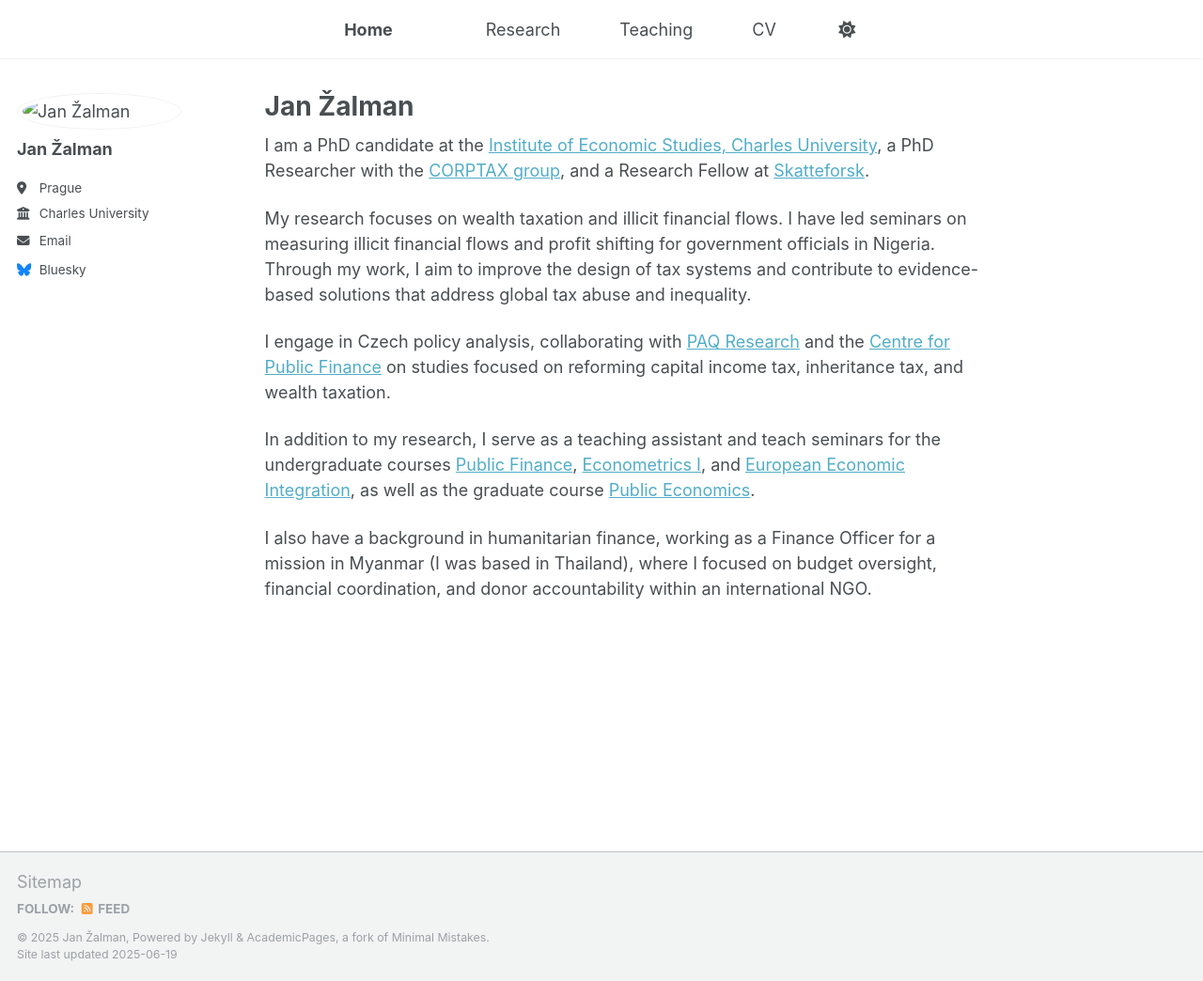
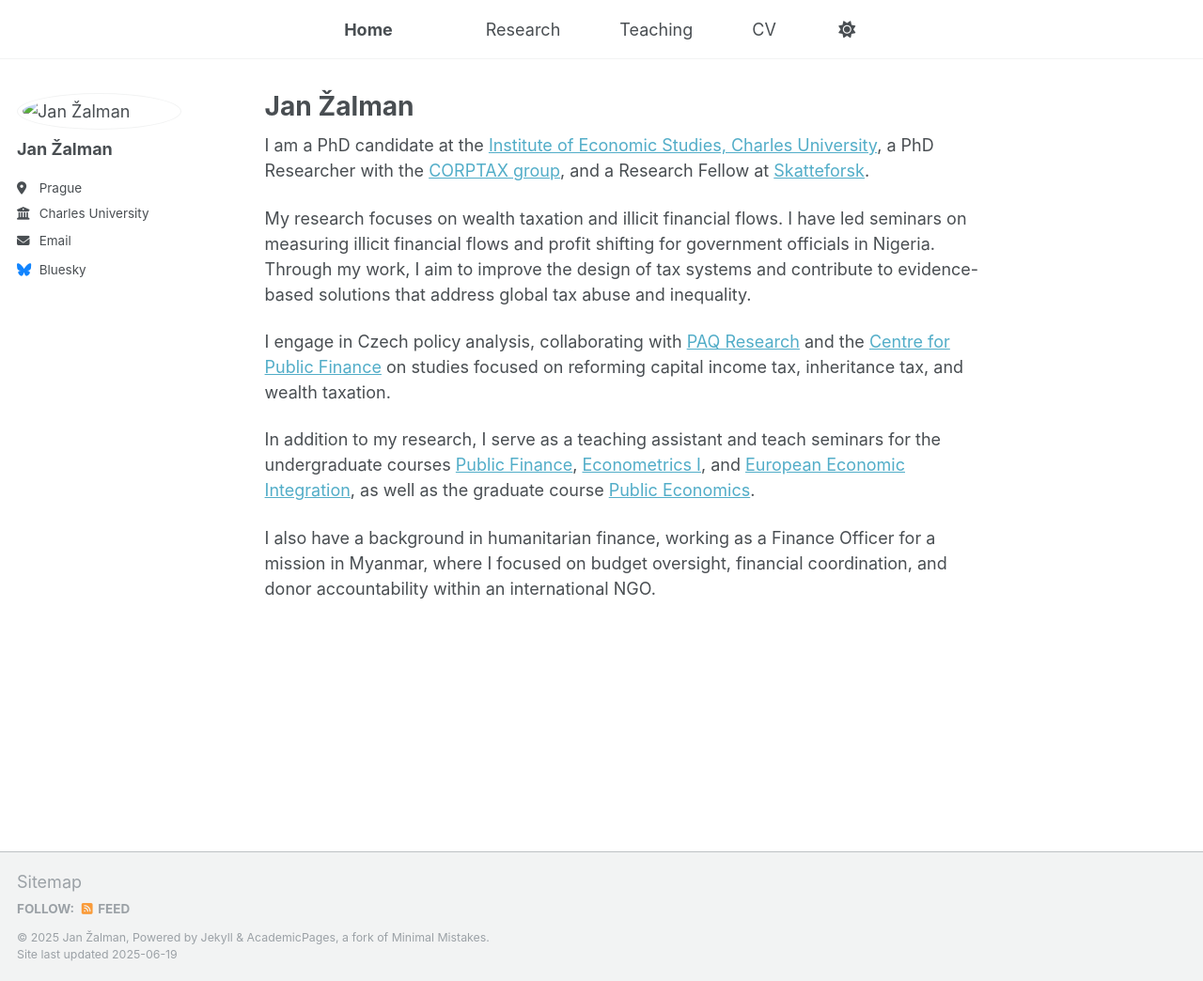
Before and after one commit to janzalman/janzalman.github.io, a Jekyll site: the page built from _pages/index.md, in a window 1280 px wide and 1044 px high. Shown: the whole window at 94% size. Built offline with Jekyll 4.4.1, drawn with Linux system fonts in a browser that asks for light colours.

Commit message:
Update index.md

```diff
--- a/_pages/index.md
+++ b/_pages/index.md
@@ -13,4 +13,4 @@ I engage in Czech policy analysis, collaborating with [PAQ Research](https://www
 
 In addition to my research, I serve as a teaching assistant and teach seminars for the undergraduate courses [Public Finance](https://is.cuni.cz/studium/eng/predmety/index.php?do=predmet&kod=JEB025), [Econometrics I](https://is.cuni.cz/studium/eng/predmety/index.php?do=predmet&kod=JEB109), and [European Economic Integration](https://is.cuni.cz/studium/eng/predmety/index.php?do=predmet&kod=JEB026), as well as the graduate course [Public Economics](https://is.cuni.cz/studium/eng/predmety/index.php?do=predmet&kod=JEM203).
 
-I also have a background in humanitarian finance, working as a Finance Officer for a mission in Myanmar (I was based in Thailand), where I focused on budget oversight, financial coordination, and donor accountability within an international NGO.
+I also have a background in humanitarian finance, working as a Finance Officer for a mission in Myanmar, where I focused on budget oversight, financial coordination, and donor accountability within an international NGO.
```
